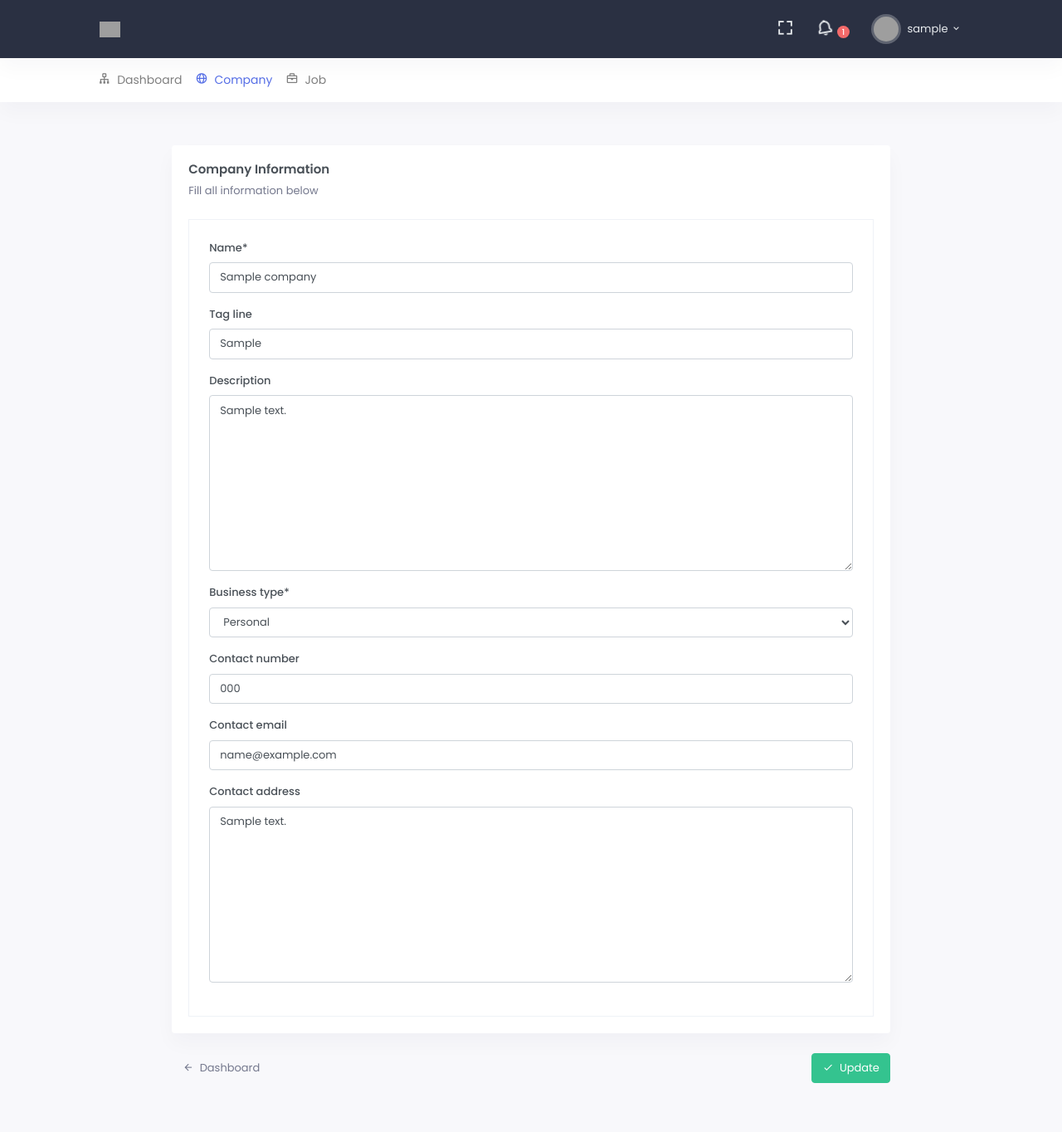
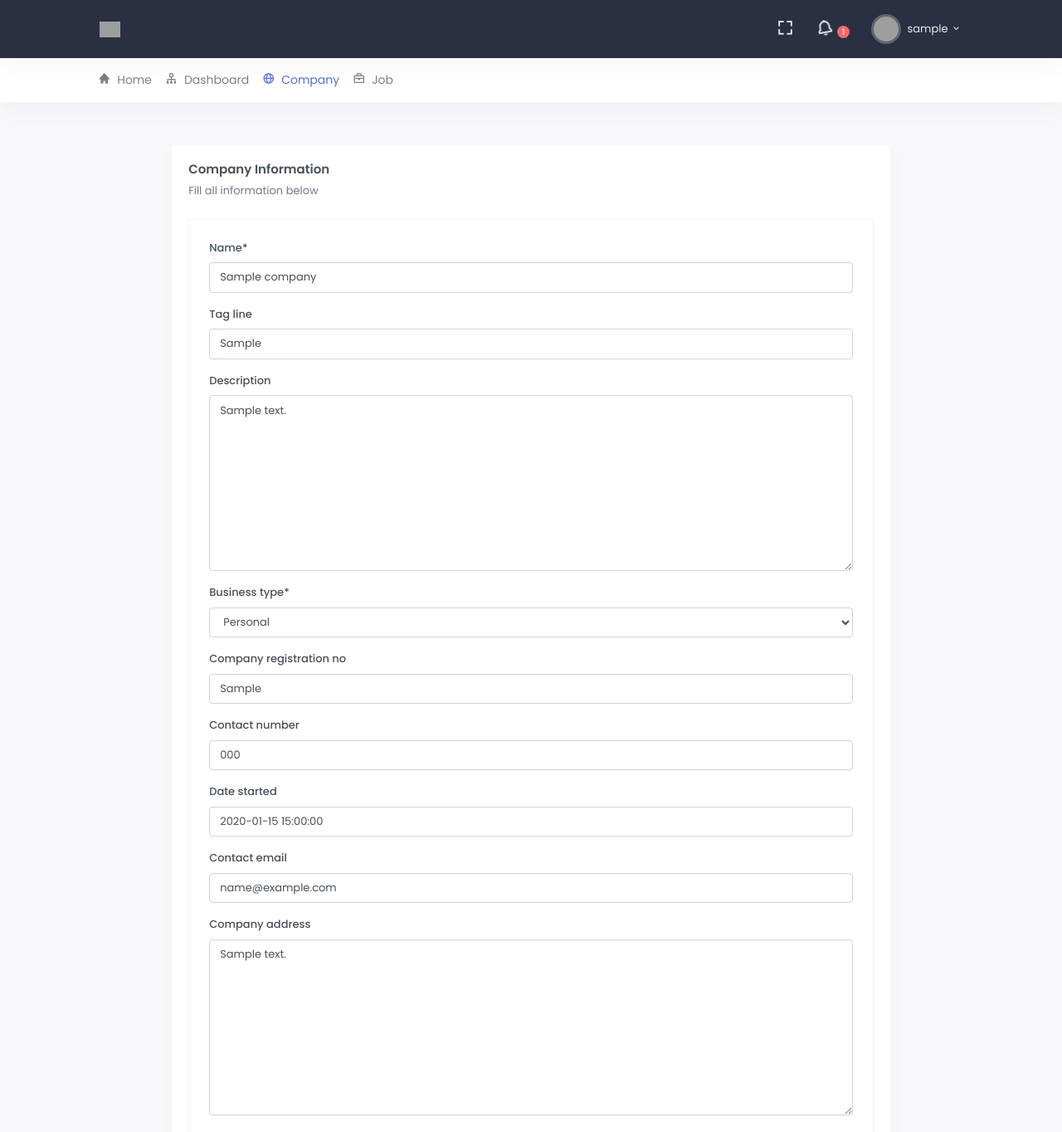
Before and after one commit to Saqib-DevSecOps/cws-job-post, a Django app: page /c/company/profile/ in a window 1280 px wide. Shown: the top 1364 px of the page at 83% size. Before the commit the page ends 1305 px from the top, so only its background shows below. Run offline with Django 3.2, Linux system fonts and the light colour scheme; a user stored in the database is signed in; tables that the repository leaves empty hold one stand-in row (values such as "Sample post"); some libraries are stand-ins or nearby versions; grey boxes are pictures that could not be loaded.

Commit message:
Update by waseem

```diff
--- a/src/portals/company/models.py
+++ b/src/portals/company/models.py
@@ -16,9 +16,12 @@ class Company(models.Model):
     description = models.TextField(null=True, blank=True)
     business_type = models.CharField(max_length=255, choices=TYPE_CHOICE, default='per')
 
+    company_registration_no=models.CharField(max_length=255, null=True, blank=True)
+    company_start_date = models.DateTimeField(verbose_name=('Date started'),null=True, blank=True)
+
     contact_number = models.CharField(max_length=20, null=True, blank=True)
     contact_email = models.CharField(max_length=255, null=True, blank=True)
-    contact_address = models.TextField(null=True, blank=True)
+    company_address = models.TextField(null=True, blank=True)
 
     class Meta:
         verbose_name_plural = "Companies"
@@ -73,9 +76,18 @@ class Candidate(models.Model):
         ('pen', 'Pending'),
         ('app', 'Applied'),
     )
+    DEGREE_CHOICES=(
+        ('ssc', 'Matric'),
+        ('hssc', 'F.sc'),
+        ('bs', 'Bachelors'),
+        ('ms', 'Master'),
+        ('phd', 'Doctorate'),
+    )
     user = models.ForeignKey(User, on_delete=models.CASCADE, blank=True)
-    bachelor_degree = models.CharField(
-        max_length=255,
+    degree = models.CharField(
+        max_length=15,
+        choices=DEGREE_CHOICES,
+        default='ssc',
         help_text="Name of Field in which you have passed bachelors - Leave blank if you don't have bachelors degree"
     )
     experience = models.PositiveIntegerField(default=0, help_text="Years of working experience")
--- a/src/portals/company/templates/company/candidate_list.html
+++ b/src/portals/company/templates/company/candidate_list.html
@@ -71,6 +71,11 @@
 
                     </tbody>
                 </table>
+                <div class="col-sm-6">
+                    <a href="{% url 'company:job-list' %}"
+                       class="btn text-muted d-none d-sm-inline-block btn-link">
+                        <i class="mdi mdi-arrow-left mr-1"></i> Back to Job </a>
+                </div>
             </div>
         </div>
     </div>
--- a/src/portals/company/templates/company/job_list.html
+++ b/src/portals/company/templates/company/job_list.html
@@ -95,7 +95,11 @@
 
                 </div>
             </div>
-
+            <div class="col-sm-6">
+                <a href="{% url 'company:dashboard' %}"
+                   class="btn text-muted d-none d-sm-inline-block btn-link">
+                    <i class="mdi mdi-arrow-left mr-1"></i> Dashboard </a>
+            </div>
         </div>
     </div>
 
--- a/src/portals/company/views.py
+++ b/src/portals/company/views.py
@@ -29,8 +29,10 @@ class CompanyUpdateView(UpdateView):
     model = Company
     fields = [
         'name', 'tag_line', 'description',
-        'business_type', 'contact_number',
-        'contact_email', 'contact_address'
+        'business_type','company_registration_no',
+         'contact_number','company_start_date',
+        'contact_email', 'company_address'
+
     ]
 
     def get_success_url(self):
--- a/src/portals/customer/templates/customer/candidate_list.html
+++ b/src/portals/customer/templates/customer/candidate_list.html
@@ -81,8 +81,14 @@
 
                     </tbody>
                 </table>
+                <div class="col-sm-6">
+                    <a href="{% url 'customer:dashboard' %}"
+                       class="btn text-muted d-none d-sm-inline-block btn-link">
+                        <i class="mdi mdi-arrow-left mr-1"></i> Dashboard </a>
+                </div>
             </div>
         </div>
     </div>
 
+
 {% endblock %}
--- a/src/portals/customer/views.py
+++ b/src/portals/customer/views.py
@@ -39,7 +39,7 @@ class CandidateListView(ListView):
 class CandidateCreateView(CreateView):
     template_name = 'customer/candidate_form.html'
     model = Candidate
-    fields = ['bachelor_degree', 'experience', 'about', 'previous_company', 'cv']
+    fields = ['degree', 'experience', 'about', 'previous_company', 'cv']
     success_url = reverse_lazy('customer:application-list')
 
     def dispatch(self, request, *args, **kwargs):
@@ -60,7 +60,7 @@ class CandidateCreateView(CreateView):
 class CandidateUpdateView(UpdateView):
     template_name = 'customer/candidate_form.html'
     model = Candidate
-    fields = ['bachelor_degree', 'experience', 'about', 'previous_company', 'cv']
+    fields = ['degree', 'experience', 'about', 'previous_company', 'cv']
     success_url = reverse_lazy('customer:application-list')
 
     def form_valid(self, form):
--- a/templates/core/include/admin_header.html
+++ b/templates/core/include/admin_header.html
@@ -1,5 +1,10 @@
 {% load static %}
 
+<li class="nav-item">
+    <a class="nav-link" href="/">
+        <i class="bx bxs-home mr-2"></i>Home
+    </a>
+</li>
 
 <li class="nav-item">
     <a class="nav-link" href="{% url 'company:dashboard' %}">
--- a/templates/core/include/customer_header.html
+++ b/templates/core/include/customer_header.html
@@ -1,5 +1,10 @@
 {% load static %}
 
+<li class="nav-item">
+    <a class="nav-link" href="/">
+        <i class="bx bxs-home mr-2"></i>Home
+    </a>
+</li>
 
 <li class="nav-item">
     <a class="nav-link" href="{% url 'customer:dashboard' %}">
```
Also changed, not shown: src/portals/company/migrations/0006_remove_candidate_bachelor_degree_candidate_degree.py (added), src/portals/company/migrations/0007_rename_contact_address_company_company_address_and_more.py (added), src/portals/company/migrations/0008_alter_company_company_start_date.py (added), 2 other files.
